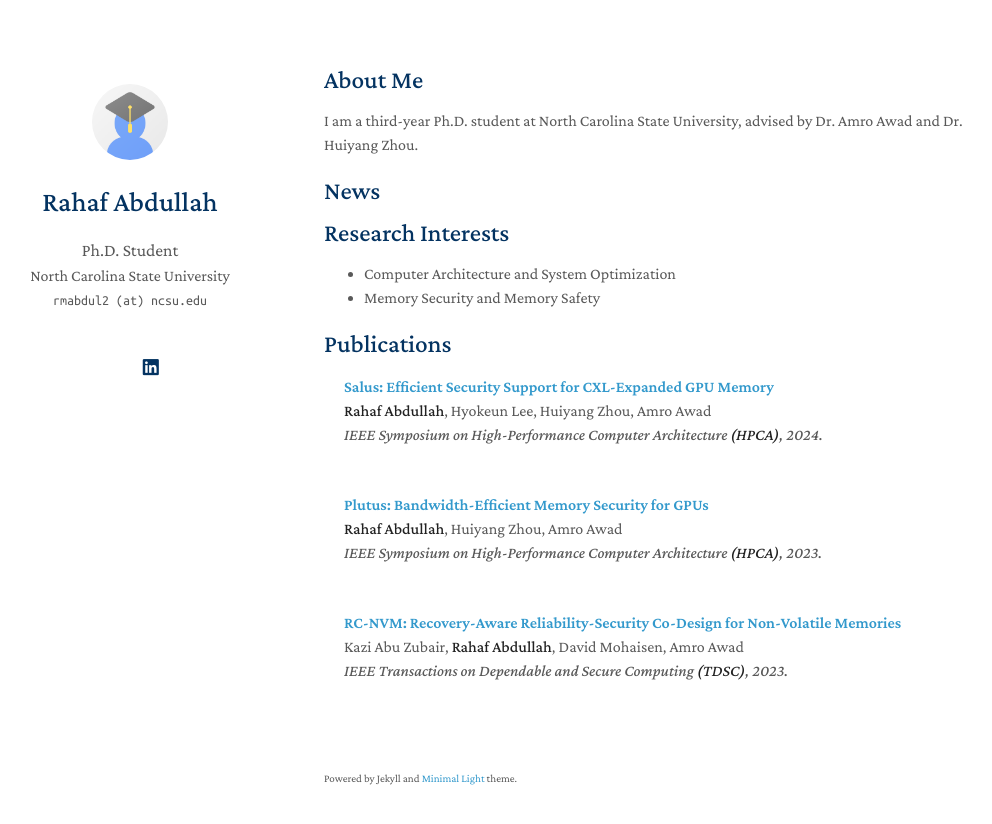
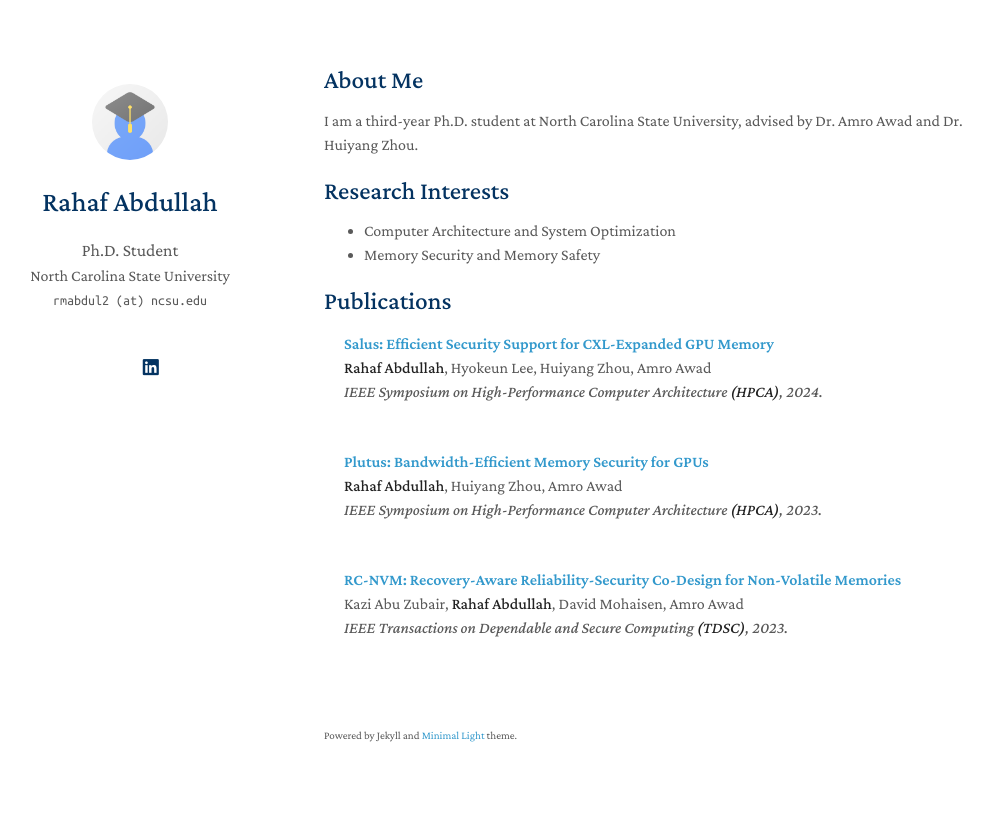
Before and after one commit to RahafAbdullah/RahafAbdullah.github.io, a Jekyll site: the page built from index.md, in a window 1280 px wide. Shown: the top 824 px of the page, without its empty margins (146-1138 px from the left). Built offline with Jekyll 4.4.1, drawn with Linux system fonts in a browser that asks for light colours; nearby versions of some CDN libraries; a style sheet for code colours, icons or effects is not loaded; our own code applies the rules of GitHub Pages for plain Markdown files.

Commit message:
first version

```diff
--- a/index.md
+++ b/index.md
@@ -5,7 +5,6 @@ layout: homepage
 ## About Me
 I am a third-year Ph.D. student at North Carolina State University, advised by Dr. Amro Awad and Dr. Huiyang Zhou.
 
-## News
 
 ## Research Interests
 
```
